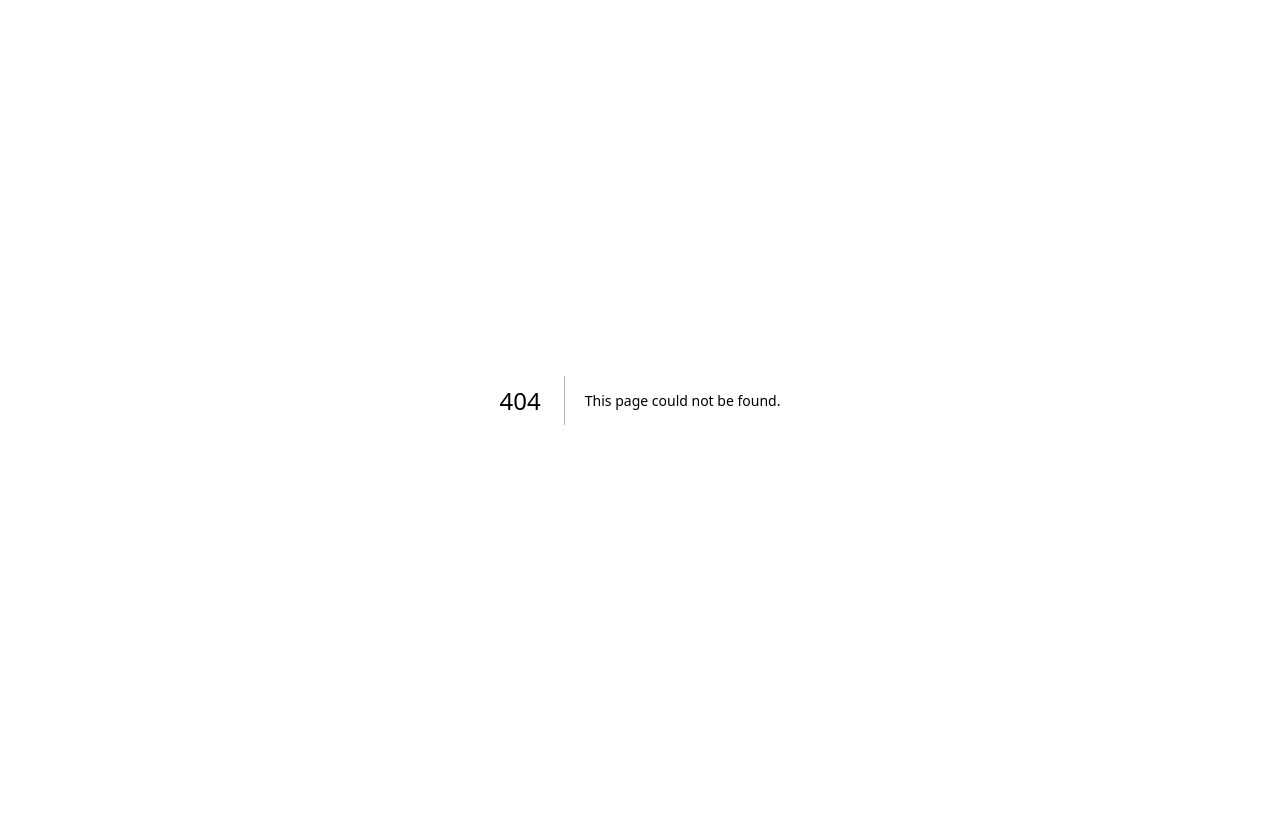
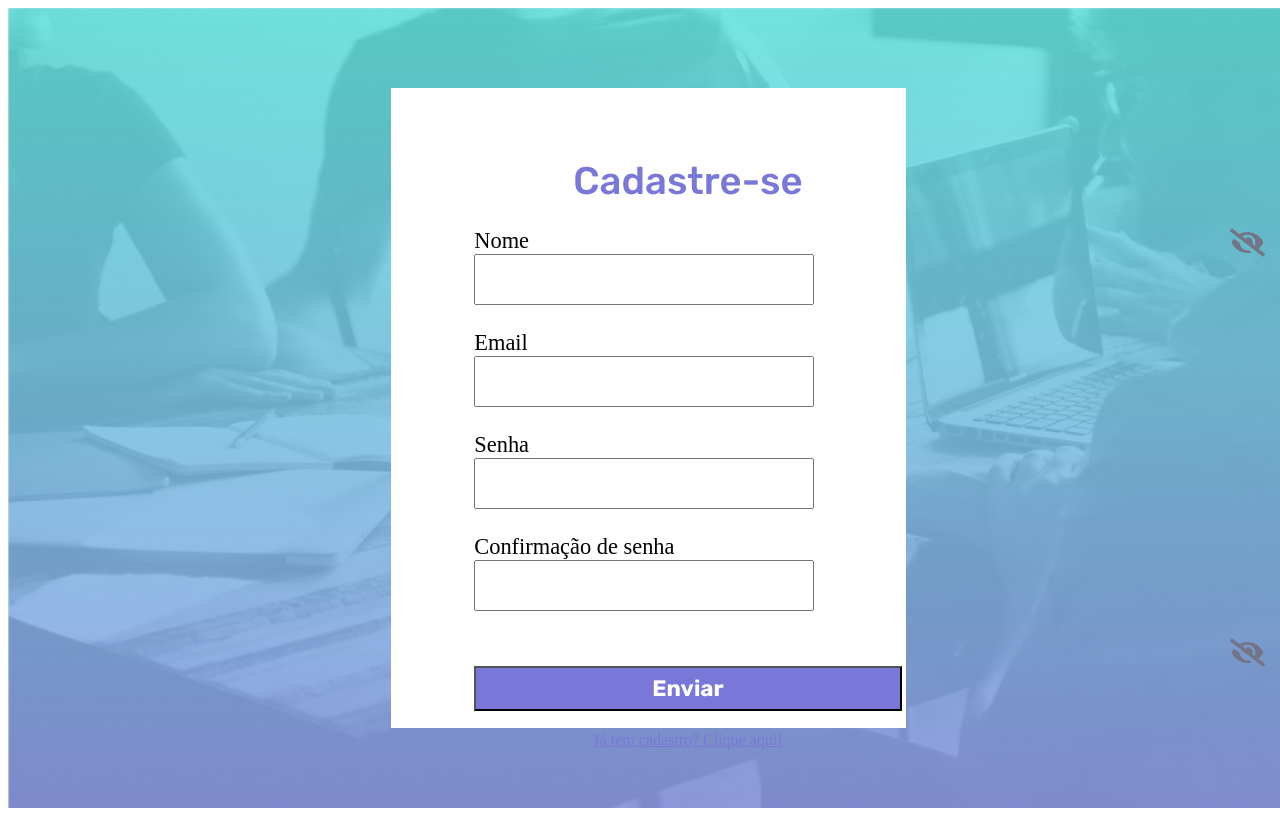
Before and after one commit to leocarvalhos/Projeto-DinDin, a Next.js app in the folder front/: page /sign-up in a window 1280 px wide. Before the commit this address had no page. Built offline with nearby package versions, Linux system fonts and the light colour scheme.

Commit message:
closing registration screen

```diff
--- /dev/null
+++ b/front/src/interfaces/IFormUP.type.tsx
@@ -0,0 +1,6 @@
+export default interface IForm {
+	name: string;
+	email: string;
+	password: string;
+	cpassword: string;
+}
--- a/front/src/pages/components/FormIN.tsx
+++ b/front/src/pages/components/FormIN.tsx
@@ -21,7 +21,7 @@ export default function FormIN() {
 
 	return (
 		<main className={styles.main}>
-			<h2>Login</h2>
+			<h2>Conecte-se</h2>
 			<FormControl isInvalid={error}>
 				<FormLabel style={{ fontSize: '1.4rem' }}>Email</FormLabel>
 				<Input className={styles.input} type='email' name='email' value={input.email} onChange={handleInputChange} />
@@ -35,7 +35,7 @@ export default function FormIN() {
 				) : (
 					<Image src={EyeOpen} alt='eye-open' className={styles.eye} onClick={() => setShow(false)} width={35} height={35} />
 				)}
-				<Button className={styles.btn}>Entrar</Button>
+				<Button className={styles.btn}>Enviar</Button>
 			</FormControl>
 		</main>
 	);
--- a/front/src/pages/components/FormUP.tsx
+++ b/front/src/pages/components/FormUP.tsx
@@ -1,3 +1,63 @@
+import styles from '../../styles/components/FormUP.module.sass';
+
+import { Button, FormControl, FormErrorMessage, FormHelperText, FormLabel, Input } from '@chakra-ui/react';
+import { ChangeEvent, useState } from 'react';
+import Image from 'next/image';
+import EyeOpen from '../../../public/images/eye-open.svg';
+import EyeClosed from '../../../public/images/eye-closed.svg';
+
+import IFormUP from '../../interfaces/IFormUP.type';
+import Link from 'next/link';
 export default function FormUP() {
-	return <div>FormIN</div>;
+	const [error, setError] = useState<boolean>(false);
+	const [message, setMessage] = useState<string>('');
+	const [show, setShow] = useState<boolean>(false);
+	const [input, setInput] = useState<IFormUP>({
+		name: '',
+		email: '',
+		password: '',
+		cpassword: '',
+	});
+
+	function handleInputChange(e: ChangeEvent<HTMLInputElement>) {
+		setInput({ ...input, [e.target.name]: e.target.value });
+	}
+
+	return (
+		<main className={styles.main}>
+			<section>
+				<h2>Cadastre-se</h2>
+				<FormControl isInvalid={error}>
+					<FormLabel style={{ fontSize: '1.4rem' }}>Nome</FormLabel>
+					<Input className={styles.input} type='text' name='name' value={input.name} onChange={handleInputChange} />
+					{error && <FormErrorMessage>Email is required.</FormErrorMessage>}
+
+					<FormLabel style={{ fontSize: '1.4rem' }}>Email</FormLabel>
+					<Input className={styles.input} type='email' name='email' value={input.email} onChange={handleInputChange} />
+					{error && <FormErrorMessage>Email is required.</FormErrorMessage>}
+
+					<FormLabel style={{ fontSize: '1.4rem' }}>Senha</FormLabel>
+					<Input className={styles.input} type={!show ? 'password' : 'text'} name='password' value={input.password} onChange={handleInputChange} />
+					{error && <FormErrorMessage>Password is required.</FormErrorMessage>}
+					{!show ? (
+						<Image src={EyeClosed} alt='eye-closed' className={styles.eyePass} onClick={() => setShow(true)} width={35} height={35} />
+					) : (
+						<Image src={EyeOpen} alt='eye-open' className={styles.eyePass} onClick={() => setShow(false)} width={35} height={35} />
+					)}
+					<FormLabel style={{ fontSize: '1.4rem' }}>Confirmação de senha</FormLabel>
+					<Input className={styles.input} type={!show ? 'password' : 'text'} name='cpassword' value={input.cpassword} onChange={handleInputChange} />
+					{error && <FormErrorMessage>Password Confirmation is required.</FormErrorMessage>}
+					{!show ? (
+						<Image src={EyeClosed} alt='eye-closed' className={styles.eyeCPass} onClick={() => setShow(true)} width={35} height={35} />
+					) : (
+						<Image src={EyeOpen} alt='eye-open' className={styles.eyeCPass} onClick={() => setShow(false)} width={35} height={35} />
+					)}
+					<Button className={styles.btn}>Enviar</Button>
+				</FormControl>
+				<Link href='/' className={styles.link}>
+					Já tem cadastro? Clique aqui!
+				</Link>
+			</section>
+		</main>
+	);
 }
--- /dev/null
+++ b/front/src/pages/sign-up/index.tsx
@@ -0,0 +1,9 @@
+import styles from '../../styles/components/SignUp.module.sass';
+import FormUP from '../components/FormUP';
+export default function SignUp() {
+	return (
+		<main className={styles.main}>
+			<FormUP />
+		</main>
+	);
+}
--- /dev/null
+++ b/front/src/styles/components/FormUP.module.sass
@@ -0,0 +1,103 @@
+@use '../variables'
+@use "../mixin"
+
+.main
+    width: 100vw
+    height: 100vh
+    background: variables.$white
+
+    section
+        padding: 80px 30px
+        @include mixin.flex(column,start,center)
+        width: 100%
+
+        h2
+            margin-bottom: 50px
+            @include mixin.fontStyle(variables.$font-default, normal, 500,2.8rem, 3.3rem)
+            color: variables.$violet
+
+        .input
+            margin-bottom: 35px
+            height: 50px
+            font-size: 1.7rem
+            position: relative
+
+        .eyePass
+            position: absolute
+            bottom: 255px
+            right: 15px
+
+        .eyeCPass
+            position: absolute
+            bottom: 145px
+            right: 15px
+
+        .btn
+            width: 100%
+            height: 45px
+            @include mixin.fontStyle(variables.$font-default, normal, 700, 1.4rem, 1.7rem)
+            background-color: variables.$violet
+            color: variables.$white
+            margin-top: 30px
+            margin-bottom: 25px
+
+        .btn:hover
+            @include mixin.effectButton(variables.$value)
+
+        .link
+            color: variables.$violet
+            text-decoration: underline
+            cursor: pointer
+
+@media screen and (min-width: 768px)
+    .main
+
+        section
+            height: 100vh
+            padding: 80px 60px
+            @include mixin.flex(column,center,center)
+
+            h2
+                @include mixin.fontStyle(variables.$font-default,normal, 500, 3.6rem, 4rem)
+
+            .input
+                height: 60px
+                font-size: 2.1rem
+
+            .eyePass
+                top: 287px
+
+            .eyeCPass
+                bottom: 150px
+
+@media screen and (min-width: 1024px)
+
+    .main
+        width: 515px
+        height: 80vh
+        background-color: variables.$white
+
+        section
+            padding: 30px 40px
+            height: 100%
+
+            h2
+                @include mixin.fontStyle(variables.$font-default, normal, 500,2.4rem, 2.8rem)
+                color: variables.$violet
+                margin-bottom: 25px
+
+            .input
+                margin-bottom: 25px
+                height: 45px
+                font-size: 1.6rem
+
+            .eyePass
+                top: 225px
+            .eyeCPass
+                bottom: 130px
+
+            .btn
+                margin-bottom: 20px
+
+            .link
+                cursor: pointer
--- a/front/src/styles/components/SignUp.module.sass
+++ b/front/src/styles/components/SignUp.module.sass
@@ -0,0 +1,12 @@
+@use "../mixin"
+.main
+    min-width: 100vw
+    min-height: 100vh
+    background-image: url("../../../public/images/background.svg")
+    background-repeat: no-repeat
+    background-size: cover
+
+@media screen and (min-width: 768px)
+
+    .main
+        @include mixin.flex(row,center,center)
```
